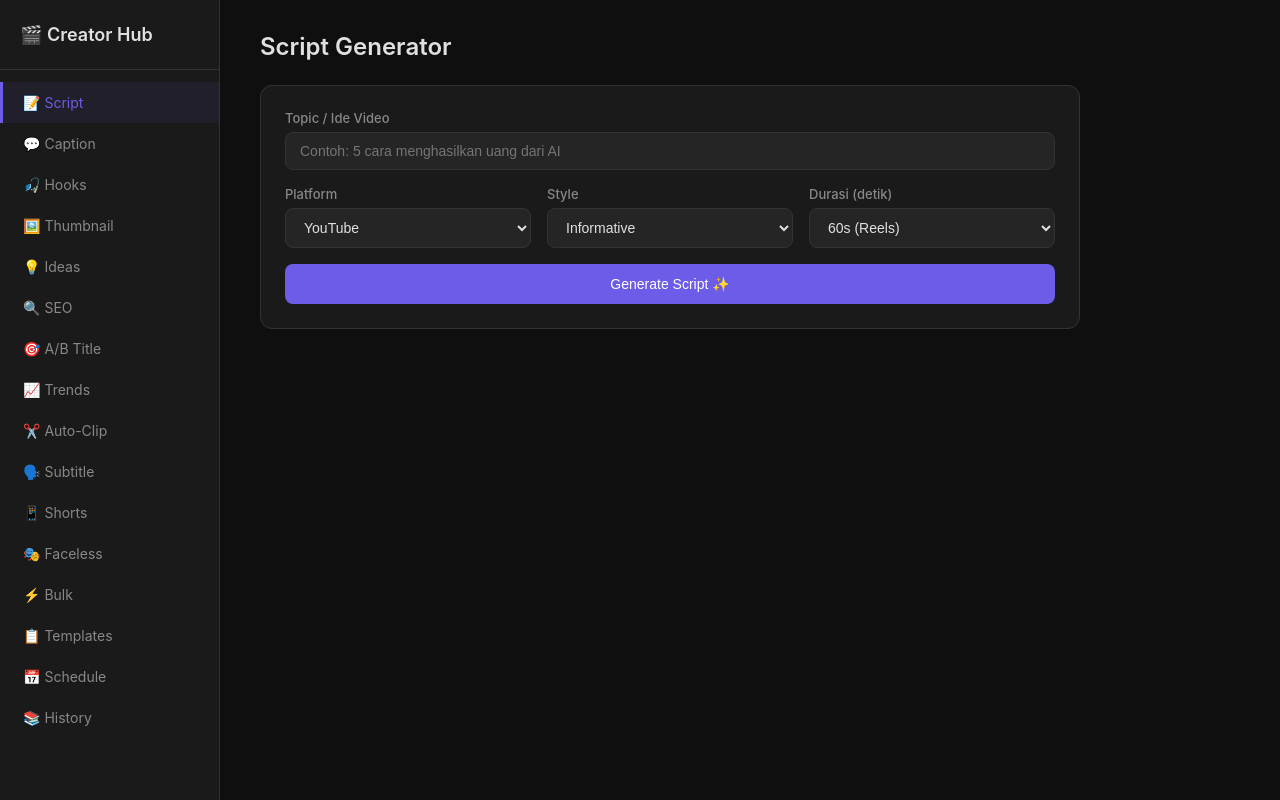
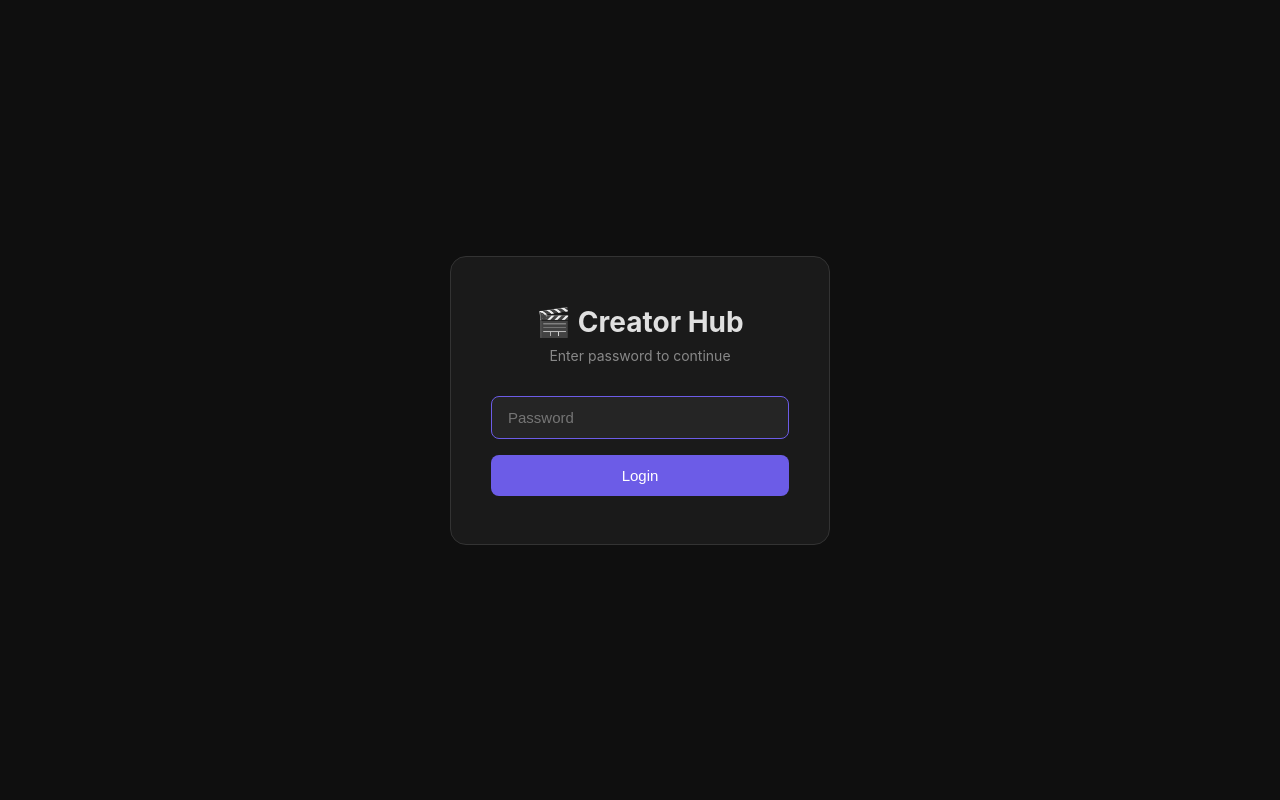
Before and after one commit to ardhi-nft/creator-hub, a FastAPI app: page / in a window 1280 px wide. Run offline with FastAPI, Linux system fonts and the light colour scheme; data that the repository does not hold is empty.

Commit message:
Add auth, auto-pipeline, faceless gradient, expanded features

```diff
--- a/app.py
+++ b/app.py
@@ -1,10 +1,11 @@
 #!/usr/bin/env python3
 """Creator Hub — Simple content creator toolkit"""
 
-from fastapi import FastAPI, Request, UploadFile, File, Form
+from fastapi import FastAPI, Request, UploadFile, File, Form, Depends, HTTPException
 from fastapi.staticfiles import StaticFiles
-from fastapi.responses import HTMLResponse, JSONResponse, FileResponse
+from fastapi.responses import HTMLResponse, JSONResponse, FileResponse, RedirectResponse
 from fastapi.middleware.cors import CORSMiddleware
+from starlette.middleware.sessions import SessionMiddleware
 import sqlite3
 import json
 import os
@@ -14,16 +15,42 @@ import httpx
 import subprocess
 import re
 import pysrt
+import hashlib
+import secrets
 from datetime import datetime
 
 app = FastAPI(title="Creator Hub")
 app.add_middleware(CORSMiddleware, allow_origins=["*"], allow_methods=["*"], allow_headers=["*"])
+app.add_middleware(SessionMiddleware, secret_key=secrets.token_hex(32))
 
 BASE_DIR = os.path.dirname(os.path.abspath(__file__))
 DB_PATH = os.path.join(BASE_DIR, "data", "creator.db")
 OUTPUT_DIR = os.path.join(BASE_DIR, "outputs")
 AI_API = "http://127.0.0.1:20128/v1"
 AI_KEY = os.environ.get("AI_API_KEY", "")
+
+# Auth config
+AUTH_PASSWORD = os.environ.get("CREATOR_HUB_PASSWORD", "creator2026")
+
+def verify_auth(request: Request):
+    """Check if user is authenticated"""
+    if request.session.get("authenticated"):
+        return True
+    raise HTTPException(status_code=401, detail="Not authenticated")
+
+@app.post("/api/login")
+async def login(request: Request):
+    body = await request.json()
+    password = body.get("password", "")
+    if password == AUTH_PASSWORD:
+        request.session["authenticated"] = True
+        return {"status": "ok"}
+    return {"status": "error", "message": "Wrong password"}
+
+@app.post("/api/logout")
+async def logout(request: Request):
+    request.session.clear()
+    return {"status": "ok"}
 
 # Mount static
 app.mount("/static", StaticFiles(directory=os.path.join(BASE_DIR, "static")), name="static")
@@ -95,7 +122,10 @@ async def ai_chat(system_prompt: str, user_prompt: str, model: str = "anthropic/
 # ============ PAGES ============
 
 @app.get("/", response_class=HTMLResponse)
-async def index():
+async def index(request: Request):
+    if not request.session.get("authenticated"):
+        with open(os.path.join(BASE_DIR, "templates", "login.html")) as f:
+            return f.read()
     with open(os.path.join(BASE_DIR, "templates", "index.html")) as f:
         return f.read()
 
@@ -584,6 +614,7 @@ async def api_generate_faceless(request: Request):
     script = body.get("script", "")
     voice = body.get("voice", "id-ID-ArdiNeural")
     bg_color = body.get("bg_color", "#1a1a2e")
+    bg_style = body.get("bg_style", "solid")  # solid, gradient
 
     if not script:
         return {"status": "error", "message": "Script is required"}
@@ -605,7 +636,8 @@ async def api_generate_faceless(request: Request):
         create_subtitle_srt(script, duration, srt_path)
 
         # Create video
-        result = create_faceless_video(audio_path, srt_path, output_path, bg_color=bg_color)
+        result = create_faceless_video(audio_path, srt_path, output_path,
+                                       bg_color=bg_color, bg_style=bg_style)
 
         if result:
             return {
@@ -722,6 +754,144 @@ async def api_export_csv(request: Request):
 
     return FileResponse(csv_path, filename="content_calendar.csv", media_type="text/csv")
 
+# ============ AUTO-PIPELINE ============
+
+TELEGRAM_BOT_TOKEN = os.environ.get("TELEGRAM_BOT_TOKEN", "")
+TELEGRAM_CHAT_ID = os.environ.get("TELEGRAM_CHAT_ID", "")
+
+@app.post("/api/pipeline/run")
+async def run_pipeline(
+    video: UploadFile = File(...),
+    subtitle: UploadFile = File(None),
+    add_subtitle: bool = Form(True),
+    reframe_shorts: bool = Form(True),
+    auto_clip: bool = Form(False),
+    clip_duration: int = Form(30),
+    num_clips: int = Form(3),
+    post_telegram: bool = Form(False),
+    caption: str = Form("")
+):
+    """Full auto-pipeline: upload → process → post"""
+    from features import generate_subtitle, reframe_to_shorts
+
+    pipe_id = str(uuid.uuid4())[:8]
+    pipe_dir = os.path.join(OUTPUT_DIR, "pipeline", pipe_id)
+    os.makedirs(pipe_dir, exist_ok=True)
+
+    # Save source video
+    video_path = os.path.join(pipe_dir, f"source_{video.filename}")
+    with open(video_path, "wb") as f:
+        content = await video.read()
+        f.write(content)
+
+    results = {"pipeline_id": pipe_id, "steps": []}
+    final_video = video_path
+    srt_path = None
+
+    # Step 1: Generate subtitle
+    if add_subtitle:
+        try:
+            if subtitle:
+                srt_path = os.path.join(pipe_dir, subtitle.filename)
+                with open(srt_path, "wb") as f:
+                    f.write(await subtitle.read())
+            else:
+                srt_path = generate_subtitle(video_path, language="id")
+
+            if srt_path and os.path.exists(srt_path):
+                # Burn subtitle into video
+                burned_path = os.path.join(pipe_dir, "subtitled.mp4")
+                sub_filter = (
+                    f"subtitles={srt_path}:force_style='"
+                    f"FontName=Arial,FontSize=20,PrimaryColour=&H00FFFFFF,"
+                    f"OutlineColour=&H00000000,Outline=2,Alignment=2,MarginV=40'"
+                )
+                cmd = [
+                    "ffmpeg", "-y", "-i", video_path,
+                    "-vf", sub_filter,
+                    "-c:v", "libx264", "-preset", "fast", "-crf", "23",
+                    "-c:a", "aac", burned_path
+                ]
+                subprocess.run(cmd, capture_output=True, timeout=300)
+                if os.path.exists(burned_path):
+                    final_video = burned_path
+                    results["steps"].append({"step": "subtitle", "status": "ok"})
+                else:
+                    results["steps"].append({"step": "subtitle", "status": "burn_failed"})
+            else:
+                results["steps"].append({"step": "subtitle", "status": "whisper_failed"})
+        except Exception as e:
+            results["steps"].append({"step": "subtitle", "status": "error", "error": str(e)})
+
+    # Step 2: Reframe to 9:16
+    if reframe_shorts:
+        try:
+            shorts_path = os.path.join(pipe_dir, "shorts_9x16.mp4")
+            result = reframe_to_shorts(final_video, shorts_path, position="center")
+            if result:
+                final_video = shorts_path
+                results["steps"].append({"step": "reframe", "status": "ok"})
+            else:
+                results["steps"].append({"step": "reframe", "status": "failed"})
+        except Exception as e:
+            results["steps"].append({"step": "reframe", "status": "error", "error": str(e)})
+
+    # Step 3: Auto-clip
+    clip_files = []
+    if auto_clip and srt_path and os.path.exists(srt_path):
+        try:
+            segments = analyze_srt_engagement(srt_path)
+            clips = find_clip_windows(segments, clip_duration=clip_duration, top_n=num_clips)
+
+            for i, clip in enumerate(clips):
+                clip_path = os.path.join(pipe_dir, f"clip_{i+1}.mp4")
+                cut_clip(final_video, clip["start"], clip["end"], clip_path)
+                if os.path.exists(clip_path):
+                    clip_files.append(clip_path)
+
+            results["steps"].append({"step": "auto_clip", "status": "ok", "clips": len(clip_files)})
+        except Exception as e:
+            results["steps"].append({"step": "auto_clip", "status": "error", "error": str(e)})
+
+    # Step 4: Post to Telegram
+    if post_telegram and TELEGRAM_BOT_TOKEN and TELEGRAM_CHAT_ID:
+        try:
+            # Post main video
+            tg_result = await post_to_telegram(final_video, caption or video.filename)
+            results["steps"].append({"step": "telegram_post", "status": "ok" if tg_result else "failed"})
+
+            # Post clips too
+            for i, clip_path in enumerate(clip_files):
+                await post_to_telegram(clip_path, f"Clip {i+1}")
+        except Exception as e:
+            results["steps"].append({"step": "telegram_post", "status": "error", "error": str(e)})
+    elif post_telegram:
+        results["steps"].append({"step": "telegram_post", "status": "no_bot_configured"})
+
+    # Collect output files
+    outputs = []
+    if os.path.exists(final_video) and final_video != video_path:
+        outputs.append({"type": "main", "file": f"/outputs/pipeline/{pipe_id}/{os.path.basename(final_video)}"})
+    for i, clip_path in enumerate(clip_files):
+        outputs.append({"type": f"clip_{i+1}", "file": f"/outputs/pipeline/{pipe_id}/{os.path.basename(clip_path)}"})
+
+    results["outputs"] = outputs
+    results["status"] = "ok"
+    return results
+
+async def post_to_telegram(video_path: str, caption: str = ""):
+    """Post video to Telegram channel/chat"""
+    url = f"https://api.telegram.org/bot{TELEGRAM_BOT_TOKEN}/sendVideo"
+
+    async with httpx.AsyncClient(timeout=120) as client:
+        with open(video_path, "rb") as f:
+            resp = await client.post(url, data={
+                "chat_id": TELEGRAM_CHAT_ID,
+                "caption": caption[:1024]
+            }, files={"video": (os.path.basename(video_path), f, "video/mp4")})
+
+        return resp.status_code == 200
+
 if __name__ == "__main__":
     import uvicorn
     uvicorn.run(app, host="0.0.0.0", port=8002)
--- a/requirements.txt
+++ b/requirements.txt
@@ -5,3 +5,4 @@ pysrt>=1.1.2
 edge-tts>=7.0.0
 openai-whisper>=20230918
 python-multipart>=0.0.6
+itsdangerous>=2.0.0
--- a/static/js/app.js
+++ b/static/js/app.js
@@ -353,7 +353,8 @@ async function generateFaceless() {
     const data = {
         script: script,
         voice: document.getElementById('faceless-voice').value,
-        bg_color: document.getElementById('faceless-bg').value
+        bg_color: document.getElementById('faceless-bg').value,
+        bg_style: document.getElementById('faceless-style').value
     };
 
     try {
@@ -376,6 +377,77 @@ async function generateFaceless() {
         setLoading(btn, false);
         showResult('faceless-result', 'Error: ' + e.message, '❌ Error');
     }
+}
+
+// ============ PIPELINE ============
+async function runPipeline() {
+    const btn = event.target;
+    const videoFile = document.getElementById('pipe-video').files[0];
+    if (!videoFile) return alert('Upload video dulu');
+
+    setLoading(btn, true);
+
+    const formData = new FormData();
+    formData.append('video', videoFile);
+
+    const subtitleFile = document.getElementById('pipe-subtitle').files[0];
+    if (subtitleFile) formData.append('subtitle', subtitleFile);
+
+    formData.append('add_subtitle', document.getElementById('pipe-subtitle-check').checked);
+    formData.append('reframe_shorts', document.getElementById('pipe-reframe-check').checked);
+    formData.append('auto_clip', document.getElementById('pipe-clip-check').checked);
+    formData.append('clip_duration', document.getElementById('pipe-clip-duration').value);
+    formData.append('num_clips', document.getElementById('pipe-num-clips').value);
+    formData.append('post_telegram', document.getElementById('pipe-telegram-check').checked);
+    formData.append('caption', document.getElementById('pipe-caption').value);
+
+    try {
+        const resp = await fetch('/api/pipeline/run', { method: 'POST', body: formData });
+        const data = await resp.json();
+        setLoading(btn, false);
+
+        if (data.status === 'ok') {
+            renderPipelineResult(data);
+        } else {
+            showResult('pipe-result', data.message || 'Pipeline failed', '❌ Error');
+        }
+    } catch (e) {
+        setLoading(btn, false);
+        showResult('pipe-result', 'Error: ' + e.message, '❌ Error');
+    }
+}
+
+function renderPipelineResult(data) {
+    const el = document.getElementById('pipe-result');
+    el.classList.remove('hidden');
+
+    let html = '<h3 style="color:var(--success)">🚀 Pipeline Complete!</h3>';
+
+    // Steps status
+    html += '<div style="margin:16px 0">';
+    data.steps.forEach(step => {
+        const icon = step.status === 'ok' ? '✅' : step.status.includes('error') ? '❌' : '⚠️';
+        html += `<div style="padding:6px 0;font-size:13px">${icon} ${step.step} — ${step.status}</div>`;
+    });
+    html += '</div>';
+
+    // Output files with preview
+    if (data.outputs && data.outputs.length > 0) {
+        html += '<h4 style="margin:16px 0 8px">📁 Output Files</h4>';
+        data.outputs.forEach(out => {
+            html += `<div class="schedule-item">
+                <div class="info">
+                    <h4>${out.type}</h4>
+                    <video controls style="width:100%;max-width:300px;margin:8px 0;border-radius:6px">
+                        <source src="${out.file}" type="video/mp4">
+                    </video>
+                </div>
+                <a href="${out.file}" download style="color:var(--accent);text-decoration:none;font-size:13px">⬇️ Download</a>
+            </div>`;
+        });
+    }
+
+    el.innerHTML = html;
 }
 
 // ============ BULK GENERATOR ============
--- /dev/null
+++ b/templates/login.html
@@ -0,0 +1,99 @@
+<!DOCTYPE html>
+<html lang="id">
+<head>
+    <meta charset="UTF-8">
+    <meta name="viewport" content="width=device-width, initial-scale=1.0">
+    <title>Creator Hub — Login</title>
+    <style>
+        * { margin: 0; padding: 0; box-sizing: border-box; }
+        body {
+            font-family: -apple-system, BlinkMacSystemFont, 'Segoe UI', sans-serif;
+            background: #0f0f0f;
+            color: #e0e0e0;
+            display: flex;
+            align-items: center;
+            justify-content: center;
+            min-height: 100vh;
+        }
+        .login-card {
+            background: #1a1a1a;
+            border: 1px solid #333;
+            border-radius: 16px;
+            padding: 48px 40px;
+            width: 100%;
+            max-width: 380px;
+            text-align: center;
+        }
+        .login-card h1 {
+            font-size: 28px;
+            margin-bottom: 8px;
+        }
+        .login-card p {
+            color: #888;
+            font-size: 14px;
+            margin-bottom: 32px;
+        }
+        .login-card input {
+            width: 100%;
+            padding: 12px 16px;
+            background: #252525;
+            border: 1px solid #333;
+            border-radius: 8px;
+            color: #e0e0e0;
+            font-size: 15px;
+            outline: none;
+            margin-bottom: 16px;
+            transition: border-color 0.2s;
+        }
+        .login-card input:focus {
+            border-color: #6c5ce7;
+        }
+        .login-card button {
+            width: 100%;
+            padding: 12px;
+            background: #6c5ce7;
+            color: white;
+            border: none;
+            border-radius: 8px;
+            font-size: 15px;
+            font-weight: 500;
+            cursor: pointer;
+            transition: background 0.2s;
+        }
+        .login-card button:hover {
+            background: #7d6ff0;
+        }
+        .error {
+            color: #e74c3c;
+            font-size: 13px;
+            margin-top: 12px;
+            display: none;
+        }
+    </style>
+</head>
+<body>
+    <div class="login-card">
+        <h1>🎬 Creator Hub</h1>
+        <p>Enter password to continue</p>
+        <input type="password" id="password" placeholder="Password" autofocus onkeydown="if(event.key==='Enter')doLogin()">
+        <button onclick="doLogin()">Login</button>
+        <p class="error" id="error-msg">Wrong password</p>
+    </div>
+    <script>
+        async function doLogin() {
+            const pw = document.getElementById('password').value;
+            const resp = await fetch('/api/login', {
+                method: 'POST',
+                headers: {'Content-Type': 'application/json'},
+                body: JSON.stringify({password: pw})
+            });
+            const data = await resp.json();
+            if (data.status === 'ok') {
+                window.location.reload();
+            } else {
+                document.getElementById('error-msg').style.display = 'block';
+            }
+        }
+    </script>
+</body>
+</html>
```
Also changed, not shown: features.py (+32 -11 lines), templates/index.html (+73 -5 lines).
